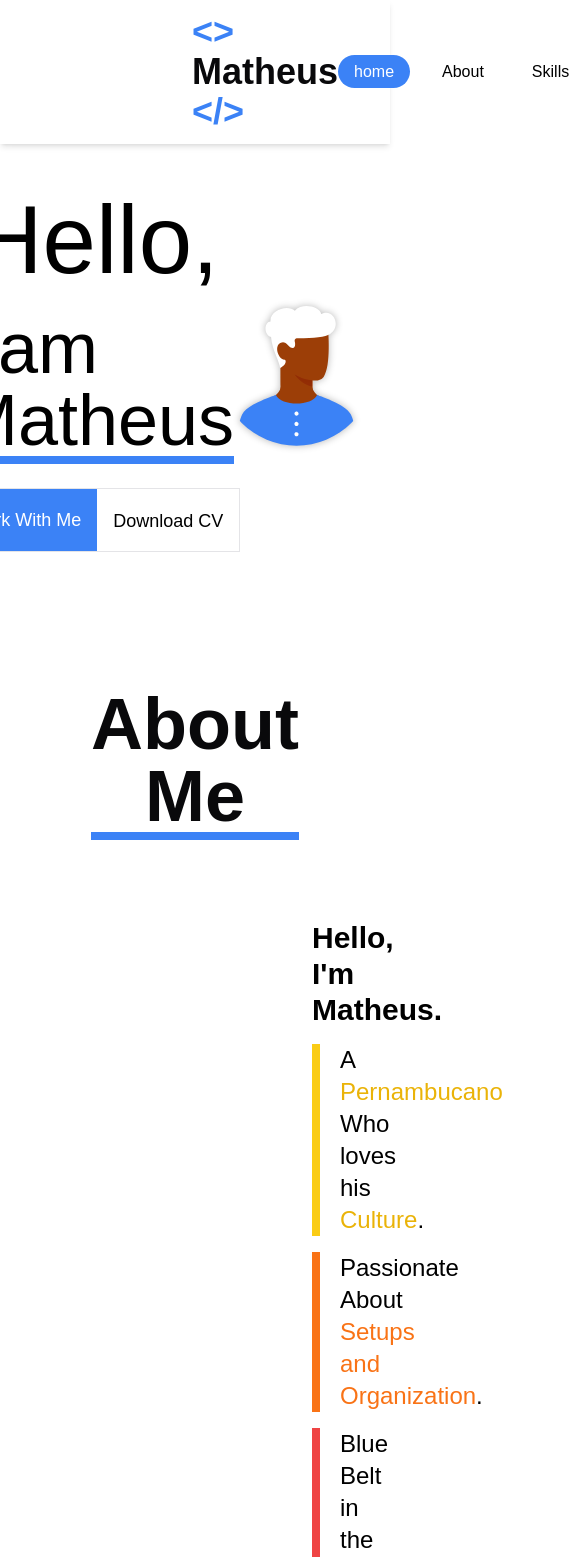
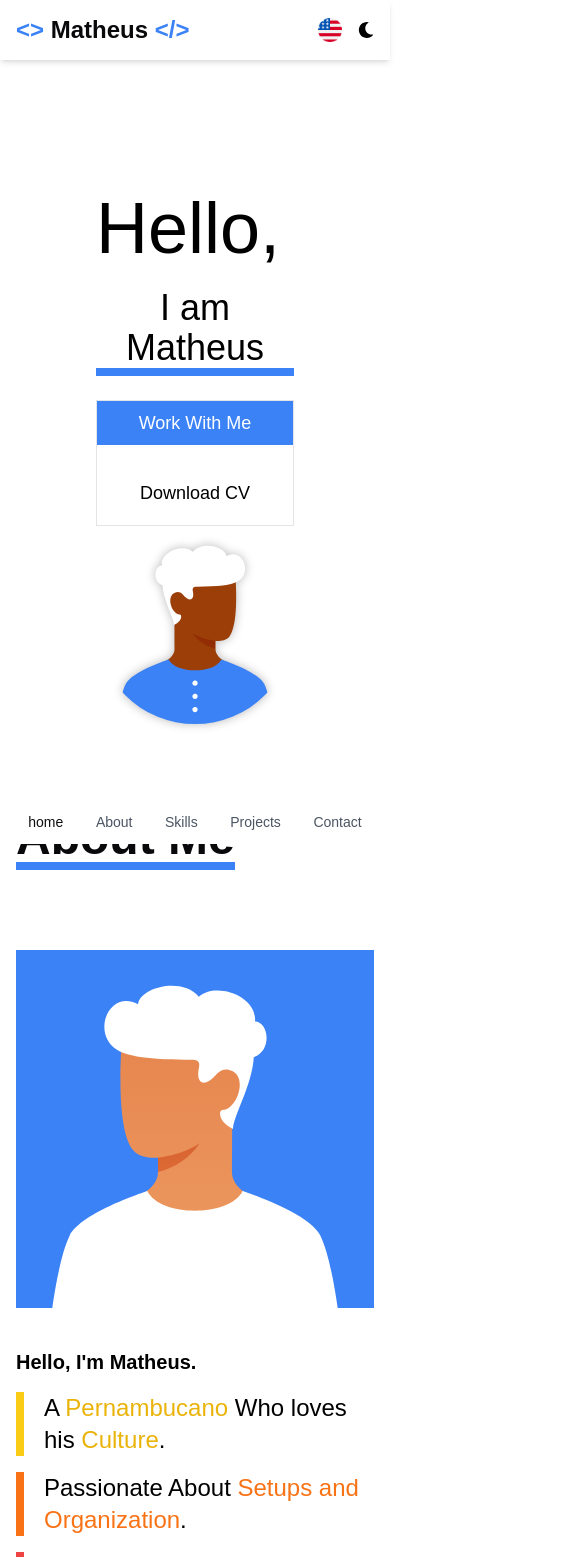
Before and after one commit to matheuslisbon/front-portfolio, a Next.js app: page / in a window 390 px wide. Shown: the top 1557 px of the page, 585 px wide, since content can reach past the window. Built offline with nearby package versions, Linux system fonts and the light colour scheme.

Commit message:
[feat] ux ui mobile

```diff
--- a/src/app/page.tsx
+++ b/src/app/page.tsx
@@ -9,6 +9,7 @@ import Projects from '@/components/projects';
 import Contact from '@/components/contact';
 import { useLanguage } from '@/context/language.context';
 import Image from 'next/image';
+
 type Language = 'en' | 'pt';
 
 export default function App() {
@@ -31,7 +32,7 @@ export default function App() {
       footerFirstSection: `© ${year} Matheus. Todos os direitos reservados.`,
       footerSecondSection: 'Obrigado por ler até aqui! 🚀'
     }
-  }
+  };
 
   useEffect(() => {
     const handleScroll = () => {
@@ -56,13 +57,13 @@ export default function App() {
 
   return (
     <div className="w-full dark:bg-primaryColor bg-lightPrimaryColor">
-      <header className="fixed top-0 left-0 w-full z-10 flex p-3 px-48 justify-between items-center dark:bg-black bg-white shadow-md">
-        <h1 className="font-bold text-4xl">
+      <header className="fixed top-0 left-0 w-full z-10 flex p-3 px-4 sm:px-10 md:px-48 justify-between items-center dark:bg-black bg-white shadow-md">
+        <h1 className="font-bold text-2xl sm:text-3xl md:text-4xl">
           <span className="dark:text-secondaryColor text-lightSecondaryColor">{'<>'}</span> Matheus{' '}
           <span className="dark:text-secondaryColor text-lightSecondaryColor">{'</>'}</span>
         </h1>
 
-        <ul className="flex gap-4">
+        <ul className="hidden md:flex gap-4">
           {ulData.map((item) => (
             <li key={item.id}>
               <a
@@ -77,44 +78,59 @@ export default function App() {
             </li>
           ))}
         </ul>
-        <div className='flex gap-4'>
-          <button
-            onClick={toggleLanguage}
 
-          >
-            {language === 'en' ?
+        <div className="flex gap-4">
+          <button onClick={toggleLanguage}>
+            {language === 'en' ? (
               <Image src="/lang/es.png" alt="Brazil" width={24} height={24} />
-              : <Image src="/lang/br.png" alt="Brazil" width={24} height={24} />}
+            ) : (
+              <Image src="/lang/br.png" alt="Brazil" width={24} height={24} />
+            )}
           </button>
           <ThemeSwitch />
         </div>
-
       </header>
 
+      {/* Menu móvel */}
+      <nav className="fixed bottom-0 left-0 w-full z-10 flex justify-around items-center p-3 bg-white dark:bg-black md:hidden">
+        {ulData.map((item) => (
+          <a
+            key={item.id}
+            href={`#${item.href}`}
+            className={`text-sm ${activeSection === item.href
+              ? 'text-primaryColor dark:text-secondaryColor'
+              : 'text-gray-600 dark:text-gray-400'
+              }`}
+          >
+            {item.name}
+          </a>
+        ))}
+      </nav>
+
       {/* Conteúdo */}
-      <main className="pt-20 space-y-20 ">
-        <section id="home" className=" flex items-center justify-center ">
+      <main className="pt-20 space-y-20">
+        <section id="home" className="flex items-center justify-center">
           <Home />
         </section>
-        <section id="about" className=" flex items-center justify-center">
+        <section id="about" className="flex items-center justify-center">
           <About />
         </section>
         <section id="skills" className="flex items-center justify-center">
           <Skills />
         </section>
-        <section id="projects" className=" flex items-center justify-center ">
+        <section id="projects" className="flex items-center justify-center">
           <Projects />
         </section>
-        <section id="contact" className=" flex items-center justify-center ">
+        <section id="contact" className="flex items-center justify-center">
           <Contact />
         </section>
       </main>
 
-      <footer className=" w-full z-10 dark:bg-black bg-white shadow-md p-10 px-48">
-        <p className="text-center text-xl mt-4">
+      <footer className="w-full z-10 dark:bg-black bg-white shadow-md p-5 md:p-10 px-4 md:px-48">
+        <p className="text-center text-sm md:text-xl mt-4">
           {componentData[language].footerFirstSection}
         </p>
-        <p className="text-center text-sm italic">
+        <p className="text-center text-xs md:text-sm italic">
           {componentData[language].footerSecondSection}
         </p>
       </footer>
--- a/src/components/about/index.tsx
+++ b/src/components/about/index.tsx
@@ -9,8 +9,8 @@ export default function About() {
   const componentData = {
     en: {
       title: 'About Me',
-      subscription: <div className="flex flex-col gap-4 px-20">
-        <h1 className='text-3xl dark:text-white  font-bold text-black'>
+      subscription: <div className="flex flex-col gap-4 xl:px-20">
+        <h1 className=' text-xl md:text-3xl dark:text-white  font-bold text-black'>
           Hello, {"I'"}m Matheus.
         </h1>
         <p className="text-2xl dark:text-white text-black border-l-8 border-l-yellow-400 pl-5">
@@ -82,22 +82,22 @@ export default function About() {
   }
 
   return (
-    <div className="w-full px-48">
+    <div className="w-full px-4 xl:px-48">
 
-      <div className="flex  content-center justify-center items-center">
-        <h1 className='font-bold text-7xl mt-14 dark border-b-8 text-center dark:border-b-secondaryColor border-b-lightSecondaryColor inline-block'>
+      <div className="flex xl:content-center xl:justify-center items-center">
+        <h1 className='font-bold text-5xl md:text-7xl md:mt-14 dark border-b-8 text-center dark:border-b-secondaryColor border-b-lightSecondaryColor inline-block'>
           {componentData[language].title}
         </h1>
       </div>
 
-      <div className="grid grid-cols-2 gap-10 mt-20">
-        <div className="flex px-20 w-full h-full ">
+      <div className="grid grid-cols-1 xl:grid-cols-2 gap-10 mt-20">
+        <div className="flex md:px-20 w-full h-full ">
           <Image
             src="/full.svg"
             alt="Imagem do autor"
             width={100}
             height={100}
-            className="w-full h-full max-h-[500px] object-contain"
+            className="w-full h-full max-h-[500px] min-w-44 object-contain"
           />
         </div>
         {componentData[language].subscription}
--- a/src/components/cardSkills/index.tsx
+++ b/src/components/cardSkills/index.tsx
@@ -17,9 +17,9 @@ export default function CardSkills() {
   }
 
   return (
-    <div className="w-full px-8">
+    <div className="w-full md:px-8">
 
-      <div className="flex justify-between items-start gap-2 p-6 px-0 0 ">
+      <div className="flex md:flex-row flex-col justify-between items-center md:items-start gap-8 md:gap-2 p-6 px-0 0 ">
         <Card className='w-80 shadow-lg   dark:border-secondaryColor border-blue-500 hover:shadow-xl transition-shadow duration-300 bg-transparent backdrop-blur-sm' title="Frontend" color="blue">
           <CardHeader>
             <div>
--- a/src/components/contact/index.tsx
+++ b/src/components/contact/index.tsx
@@ -71,7 +71,7 @@ export default function Contact() {
   };
 
   return (
-    <div className="w-full pb-56 px-48 ">
+    <div className="w-full pb-56 px-4 xl:px-48 ">
       {/* Título principal */}
       <div className="flex">
         <h1 className='font-bold text-7xl border-l-8 pl-4 text-center dark:border-l-secondaryColor border-l-lightSecondaryColor inline-block'>
@@ -94,7 +94,7 @@ export default function Contact() {
           <Image src="/socials/github.svg" alt="Contato" width={40} height={40} />
         </a>
       </div>
-      <form onSubmit={handleSubmit} className='flex flex-col w-1/2 space-y-4'>
+      <form onSubmit={handleSubmit} className='flex flex-col md:w-1/2 space-y-4'>
 
         <label htmlFor="email" className="font-medium mt-5 border-l-8 pl-4 dark:border-l-secondaryColor border-l-lightSecondaryColor inline-block ">
           Email
@@ -106,7 +106,7 @@ export default function Contact() {
           placeholder={componentData[language].emailPlaceholder}
           value={formData.email}
           onChange={handleChange}
-          className="p-2 border rounded-md max-w-96"
+          className="p-2 border rounded-md md:max-w-96"
         />
 
         <label htmlFor="message" className="font-medium mt-5 border-l-8 pl-4 dark:border-l-secondaryColor border-l-lightSecondaryColor inline-block ">
--- a/src/components/home/index.tsx
+++ b/src/components/home/index.tsx
@@ -1,3 +1,5 @@
+
+
 import Image from 'next/image'
 import { Button } from '../ui/button'
 import { useLanguage } from '@/context/language.context';
@@ -25,15 +27,16 @@ export default function Home() {
 
   return (
     <div className="w-full px-4">
-      <div className='grid grid-cols-2 pt-28 gap-12'>
-        <div className='flex flex-col gap-6 justify-center items-center px-20'>
-          <h1 className='text-8xl dark:text-white text-black '>
+      <div className='lg:grid lg:grid-cols-2 pt gap-12 pt-28'>
+        <div className='flex flex-col gap-6 md:justify-center md:items-center px-20 '>
+
+          <h1 className=' dark:text-white text-black text-7xl md:text-8xl '>
             {componentData[language].title}
           </h1>
-          <h1 className='text-7xl font-medium dark:text-white text-black border-b-8 dark:border-b-secondaryColor border-b-lightSecondaryColor '>
+          <h1 className=' text-4xl text-center md:text-6xl xl:text-7xl font-medium dark:text-white text-black border-b-8 dark:border-b-secondaryColor border-b-lightSecondaryColor '>
             {componentData[language].subTitle}
           </h1>
-          <div className='border flex h-16'>
+          <div className='border flex md:h-16 flex-col md:flex-row gap-4 md:gap-8'>
             <Button className='h-15 text-lg dark:bg-secondaryColor dark:text-black bg-lightSecondaryColor border-none rounded-none shadow-none hover:bg-blue-500 text-lightPrimaryColor'>
               {componentData[language].workWithMe}
             </Button>
@@ -43,7 +46,7 @@ export default function Home() {
 
         </div>
 
-        <div className='flex justify-center'>
+        <div className='flex justify-center px-20'>
           <Image src="/avatar-3.svg" alt="Picture of the author" width={600} height={600} />
         </div>
 
--- a/src/components/skills/index.tsx
+++ b/src/components/skills/index.tsx
@@ -15,7 +15,7 @@ export default function Skills() {
   }
 
   return (
-    <div className="w-full px-48">
+    <div className="w-full px-4 xl:px-48">
       <div className="flex">
         <h1 className='font-bold text-7xl border-l-8 pl-4 text-center dark:border-l-secondaryColor border-l-lightSecondaryColor inline-block'>
           {componentData[language].title}
```
Also changed, not shown: src/components/projects/index.tsx (+35 -3 lines).
